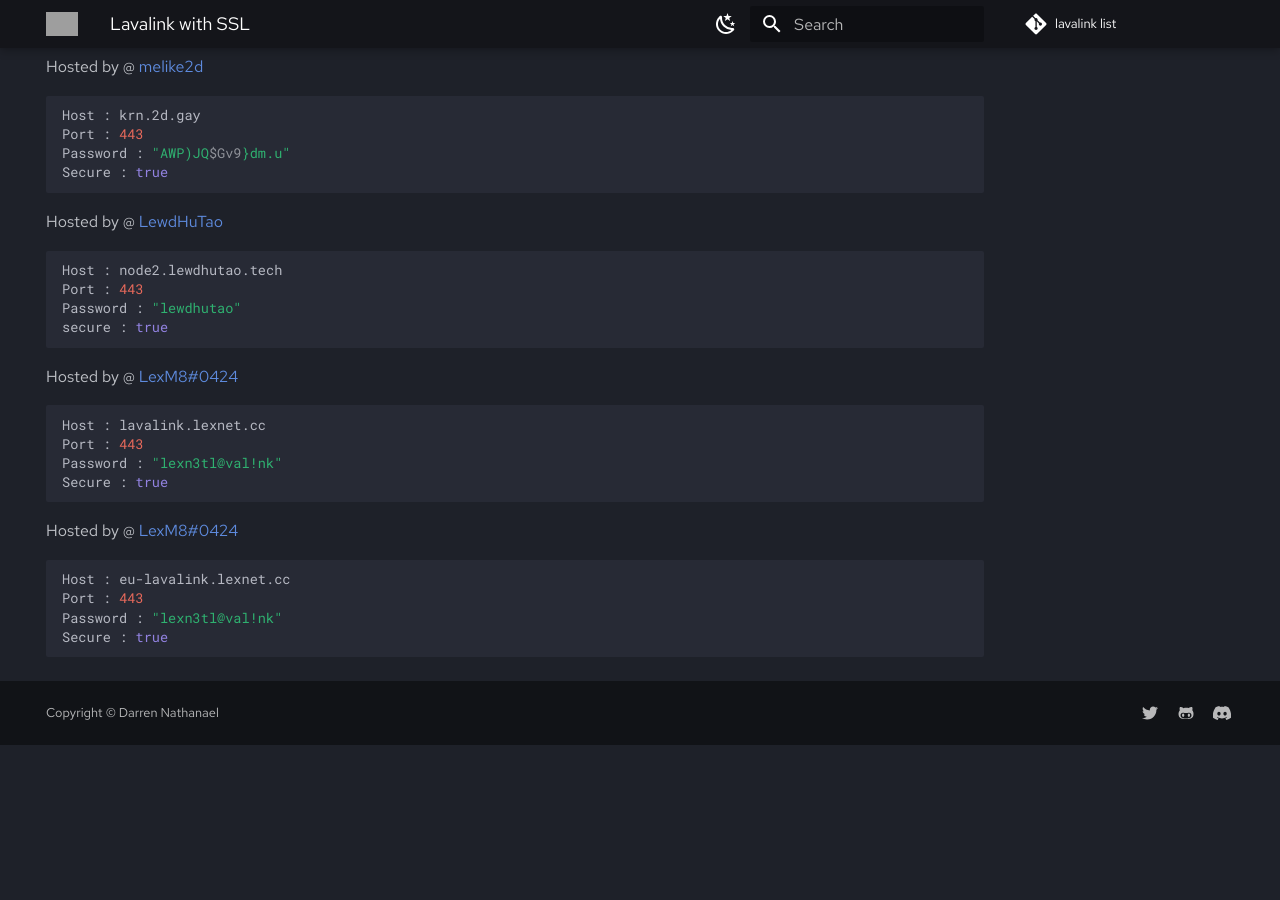
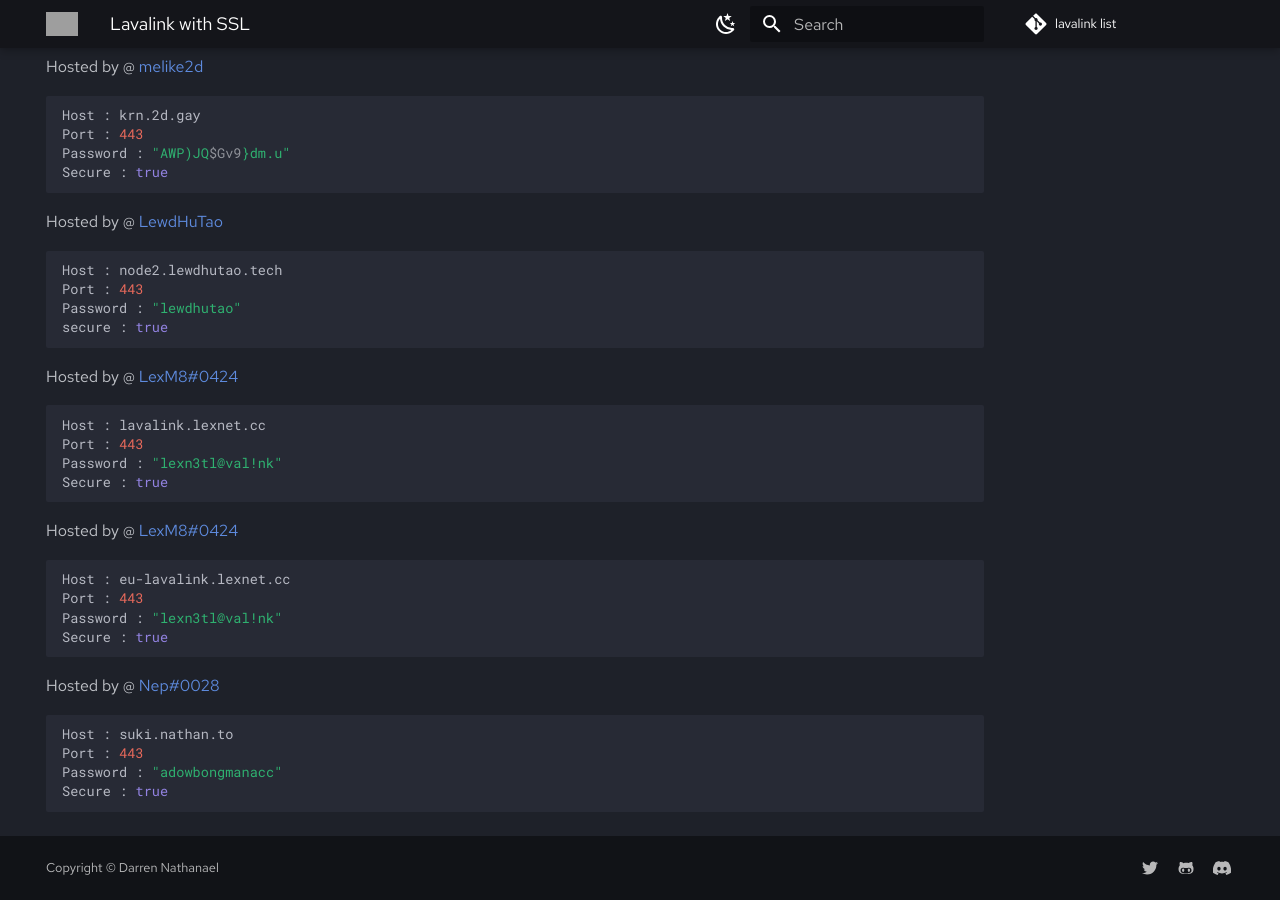
Before and after one commit to DarrenOfficial/lavalink-list, an MkDocs documentation site: the page built from docs/SSL/lavalink-with-ssl.md, in a window 1280 px wide and 900 px high, scrolled down 947 px. Built offline with MkDocs 1.6.1 and Material for MkDocs 9.7.7, drawn with Linux system fonts in a browser that asks for light colours; comment, search, counter and statistics services are not loaded; before the commit the page ends 1692 px from its top, so only the background shows below that; grey boxes are pictures that could not be loaded.

Commit message:
Update with new instance (#277)
Made this but forgot to code the bot to pair it to, y'all go use it
instead.

---------

Co-authored-by: Internet <86650985+MrInternetGitHub@users.noreply.github.com>

````diff
--- a/docs/SSL/lavalink-with-ssl.md
+++ b/docs/SSL/lavalink-with-ssl.md
@@ -78,3 +78,11 @@ Port : 443
 Password : "lexn3tl@val!nk"
 Secure : true
 ```
+
+Hosted by @ [Nep#0028](https://github.com/neptalu0)
+```bash
+Host : suki.nathan.to
+Port : 443
+Password : "adowbongmanacc"
+Secure : true
+```
````
